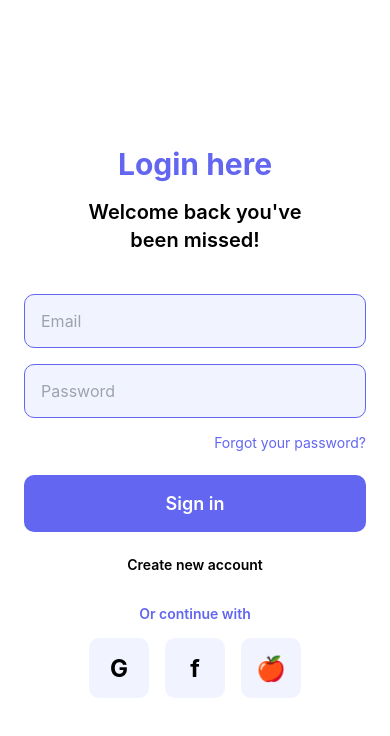
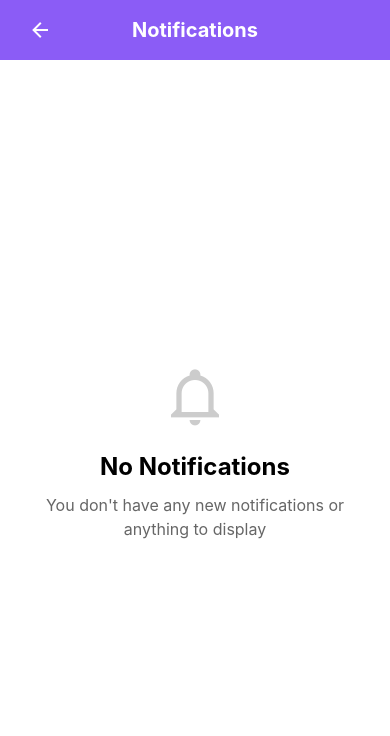
Before and after one commit to CalvinPrajogo/medsync, a React Native app: screen /Notifications in a window 390 px wide. Shown: the top 736 px of the page. Built offline with nearby package versions, Linux system fonts and the light colour scheme.

Commit message:
Notification pafe first draft

```diff
--- a/src/navigation/AppNavigator.js
+++ b/src/navigation/AppNavigator.js
@@ -8,6 +8,7 @@ import MedicineDetailScreen from "../screens/MedicineDetailScreen";
 import ScheduleScreen from "../screens/ScheduleScreen";
 import BarcodeScannerScreen from "../screens/BarcodeScannerScreen";
 import ProfileScreen from "../screens/ProfileScreen";
+import NotificationsScreen from "../screens/NotificationsScreen";
 
 const Stack = createNativeStackNavigator();
 
@@ -15,9 +16,9 @@ const AppNavigator = () => {
     return (
         <NavigationContainer>
             <Stack.Navigator
-                initialRouteName="Login" // Start with Login
+                initialRouteName="Login"
                 screenOptions={{
-                    headerShown: false, // Hide default header
+                    headerShown: false,
                 }}
             >
                 <Stack.Screen name="Login" component={LoginScreen} />
@@ -31,6 +32,7 @@ const AppNavigator = () => {
                     options={{ presentation: "fullScreenModal" }}
                 />
                 <Stack.Screen name="Profile" component={ProfileScreen} />
+                <Stack.Screen name="Notifications" component={NotificationsScreen} />
             </Stack.Navigator>
         </NavigationContainer>
     );
--- /dev/null
+++ b/src/screens/NotificationsScreen.js
@@ -0,0 +1,102 @@
+import React from "react";
+import {
+    View,
+    Text,
+    StyleSheet,
+    StatusBar,
+    TouchableOpacity,
+} from "react-native";
+import { SafeAreaView } from "react-native-safe-area-context";
+import { MaterialCommunityIcons } from "@expo/vector-icons";
+import { COLORS, SIZES } from "../constants/theme";
+
+const NotificationsScreen = ({ navigation }) => {
+    return (
+        <SafeAreaView style={styles.container}>
+            <StatusBar barStyle="light-content" />
+
+            {/* Header */}
+            <View style={styles.header}>
+                <TouchableOpacity
+                    style={styles.backButton}
+                    onPress={() => navigation.goBack()}
+                >
+                    <MaterialCommunityIcons
+                        name="arrow-left"
+                        size={24}
+                        color="#FFFFFF"
+                    />
+                </TouchableOpacity>
+                <Text style={styles.headerTitle}>Notifications</Text>
+                <View style={styles.headerSpacer} />
+            </View>
+
+            {/* Empty State */}
+            <View style={styles.emptyContainer}>
+                <MaterialCommunityIcons
+                    name="bell-outline"
+                    size={64}
+                    color="#CCCCCC"
+                    style={styles.emptyIcon}
+                />
+                <Text style={styles.emptyTitle}>No Notifications</Text>
+                <Text style={styles.emptyMessage}>
+                    You don't have any new notifications or anything to display
+                </Text>
+            </View>
+        </SafeAreaView>
+    );
+};
+
+const styles = StyleSheet.create({
+    container: {
+        flex: 1,
+        backgroundColor: "#FFFFFF",
+    },
+    header: {
+        flexDirection: "row",
+        alignItems: "center",
+        justifyContent: "space-between",
+        paddingHorizontal: SIZES.padding,
+        paddingTop: 10,
+        paddingBottom: 10,
+        backgroundColor: "#8B5CF6",
+    },
+    backButton: {
+        width: 40,
+        height: 40,
+        justifyContent: "center",
+        alignItems: "center",
+    },
+    headerTitle: {
+        fontSize: 20,
+        fontWeight: "bold",
+        color: "#FFFFFF",
+    },
+    headerSpacer: {
+        width: 40,
+    },
+    emptyContainer: {
+        flex: 1,
+        justifyContent: "center",
+        alignItems: "center",
+        paddingHorizontal: SIZES.padding,
+    },
+    emptyIcon: {
+        marginBottom: 24,
+    },
+    emptyTitle: {
+        fontSize: 24,
+        fontWeight: "bold",
+        color: "#000000",
+        marginBottom: 12,
+    },
+    emptyMessage: {
+        fontSize: 16,
+        color: "#666666",
+        textAlign: "center",
+        lineHeight: 24,
+    },
+});
+
+export default NotificationsScreen;
```
